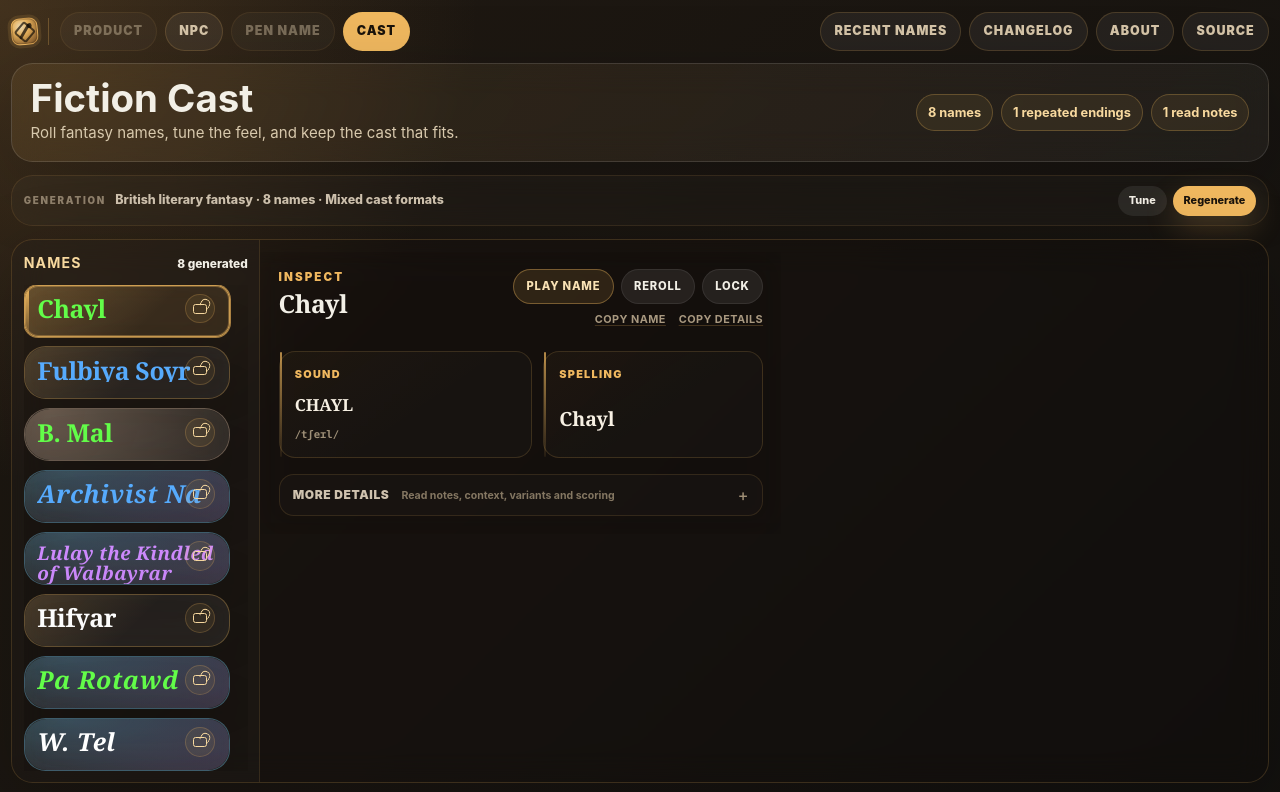
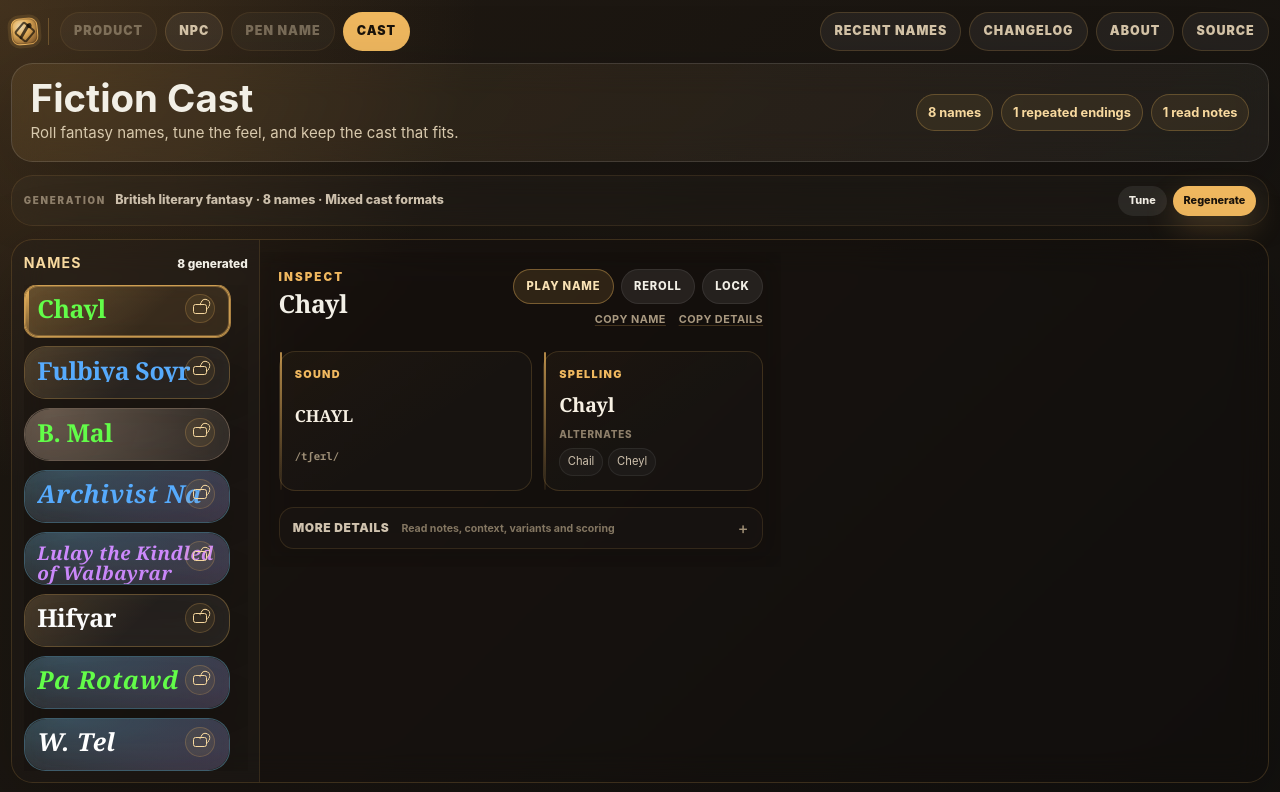
Before and after one commit to jaahay/name-forge, a React (Vite) app: page / in a window 1280 px wide. Shown: the top 792 px of the page. Built offline with nearby package versions, Linux system fonts and the light colour scheme.

Commit message:
Render spelling values without candidate ids

```diff
--- a/src/ui/NameArtifactInspector.tsx
+++ b/src/ui/NameArtifactInspector.tsx
@@ -24,8 +24,15 @@ function variantMetadataLabel(variant: NameVariant): string {
   return `${relationship}; ${variant.confidence} confidence; ${generatedLabel}; ${variant.source.label}`;
 }
 
-function sameSoundSpellingMetadataLabel(candidate: SpellingCandidate, selectedSpellingId: string | undefined): string {
-  return candidate.id === selectedSpellingId ? `selected; preference rank ${candidate.rank}` : `preference rank ${candidate.rank}`;
+function isSelectedSpelling(candidate: SpellingCandidate, selected: SpellingCandidate | undefined): boolean {
+  return Boolean(selected
+    && candidate.text === selected.text
+    && candidate.rank === selected.rank
+    && candidate.score === selected.score);
+}
+
+function sameSoundSpellingMetadataLabel(candidate: SpellingCandidate, selected: SpellingCandidate | undefined): string {
+  return isSelectedSpelling(candidate, selected) ? `selected; preference rank ${candidate.rank}` : `preference rank ${candidate.rank}`;
 }
 
 function copyText(value: string) {
@@ -107,7 +114,7 @@ function modeledSoundParts(artifact: NameArtifact): readonly IdentityAuditionSou
 function detailsText(artifact: NameArtifact, pronunciationGuide?: string): string {
   const analysis = analyzeNameArtifact(artifact);
   const spellings = (artifact.spellingCandidates ?? [])
-    .map((candidate) => `${candidate.text} (${sameSoundSpellingMetadataLabel(candidate, artifact.spelling?.id)})`)
+    .map((candidate) => `${candidate.text} (${sameSoundSpellingMetadataLabel(candidate, artifact.spelling)})`)
     .join(', ') || 'None';
   const phraseSound = artifact.identityAudition?.displayText;
   const soundParts = modeledSoundParts(artifact)
@@ -130,7 +137,7 @@ function detailsText(artifact: NameArtifact, pronunciationGuide?: string): strin
 
 export function NameArtifactInspector({ artifact, eyebrow = 'Inspect', extraActions, extraSections }: NameArtifactInspectorProps) {
   const sameSoundSpellings = artifact.spellingCandidates ?? [];
-  const otherSpellings = sameSoundSpellings.filter((candidate) => candidate.id !== artifact.spelling?.id);
+  const otherSpellings = sameSoundSpellings.filter((candidate) => !isSelectedSpelling(candidate, artifact.spelling));
   const readNotes = artifact.readabilityDiagnostics ?? [];
   const variants = artifact.variants ?? [];
   const auditionCue = artifact.sound ? renderAuditionCue(artifact.sound.sequence) : undefined;
@@ -215,7 +222,7 @@ export function NameArtifactInspector({ artifact, eyebrow = 'Inspect', extraActi
             <div className="inspector-alternates">
               <span>Alternates</span>
               <ul aria-label={`${artifact.displayText} other spellings`}>
-                {otherSpellings.map((candidate) => <li key={`${artifact.id}-${candidate.id}`}>{candidate.text}</li>)}
+                {otherSpellings.map((candidate) => <li key={`${artifact.id}-${candidate.rank}-${candidate.text}`}>{candidate.text}</li>)}
               </ul>
             </div>
           ) : null}
```
